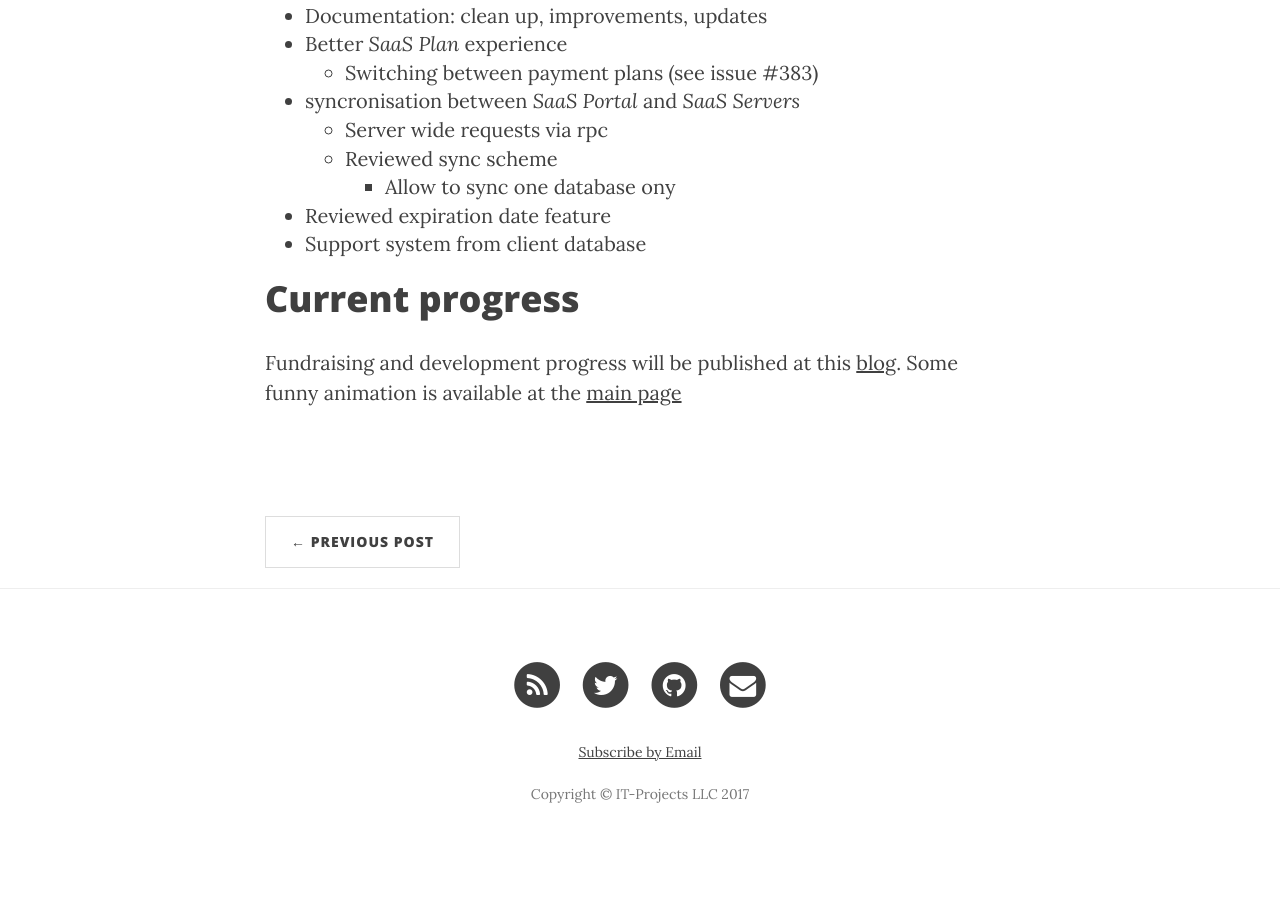
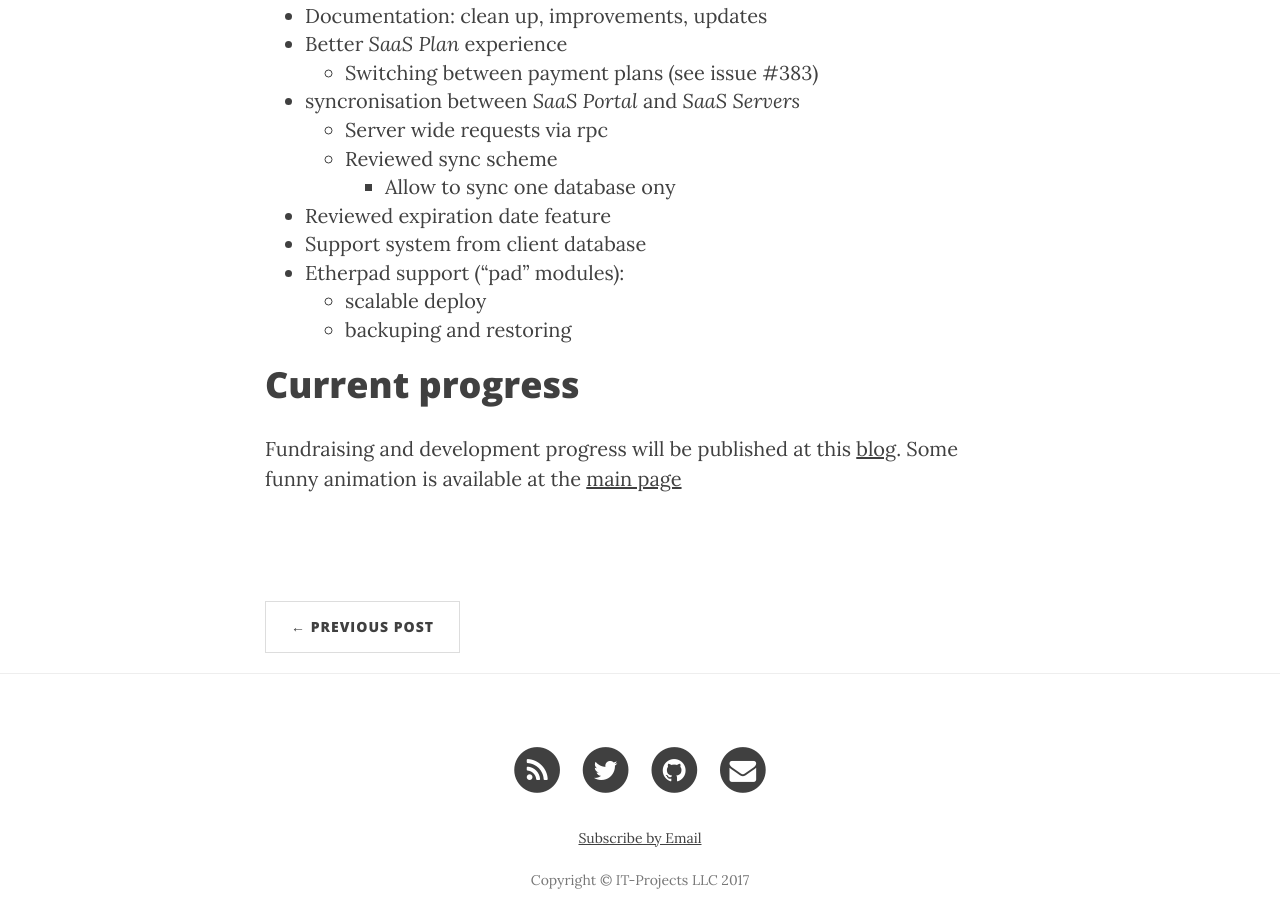
Before and after one commit to it-projects-llc/odoo-saas-tools, a Jekyll site: the page built from _posts/2017-06-06-fundraising-campaign.md, in a window 1280 px wide and 900 px high, scrolled down 2903 px. Built offline with Jekyll 4.4.1, drawn with Linux system fonts in a browser that asks for light colours; nearby versions of some CDN libraries; comment, search, counter and statistics services are not loaded; before the commit the page ends 3773 px from its top, so only the background shows below that; some of the changed text lies outside the part shown.

Commit message:
add note about etherpad deploy and backup

```diff
--- a/_posts/2017-06-06-fundraising-campaign.md
+++ b/_posts/2017-06-06-fundraising-campaign.md
@@ -84,6 +84,9 @@ It is the minimal list of updates. We expect to do even more.
     * Allow to sync one database ony
 * Reviewed expiration date feature
 * Support system from client database
+* Etherpad support ("pad" modules):
+  * scalable deploy
+  * backuping and restoring
 
 Current progress
 ====================
```
